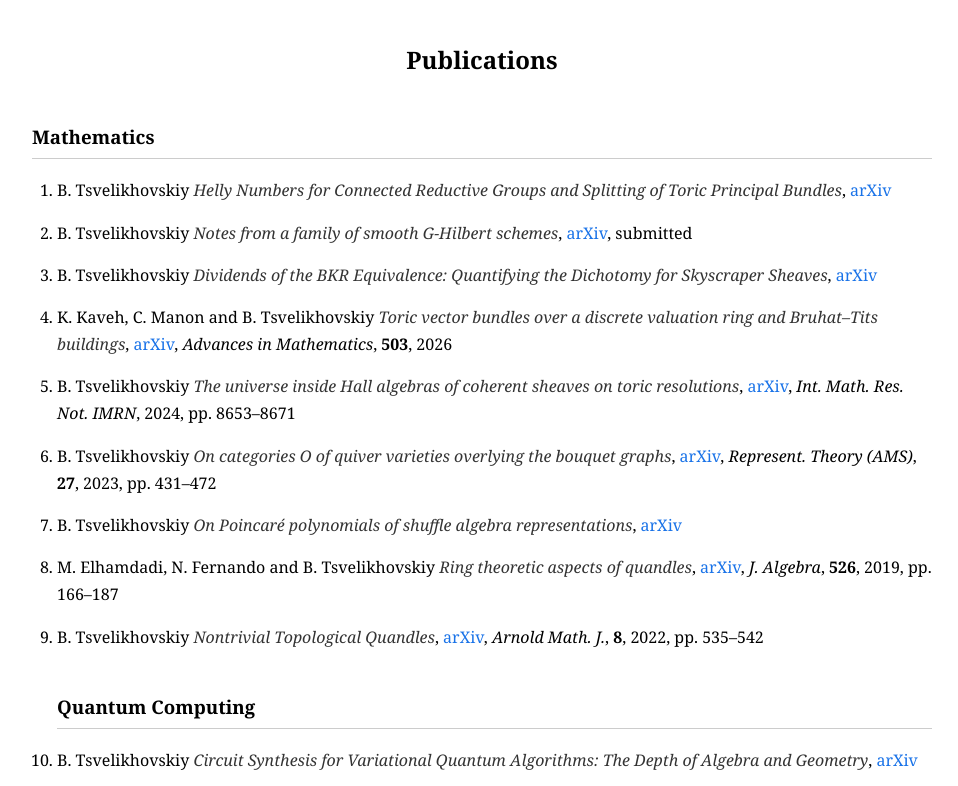
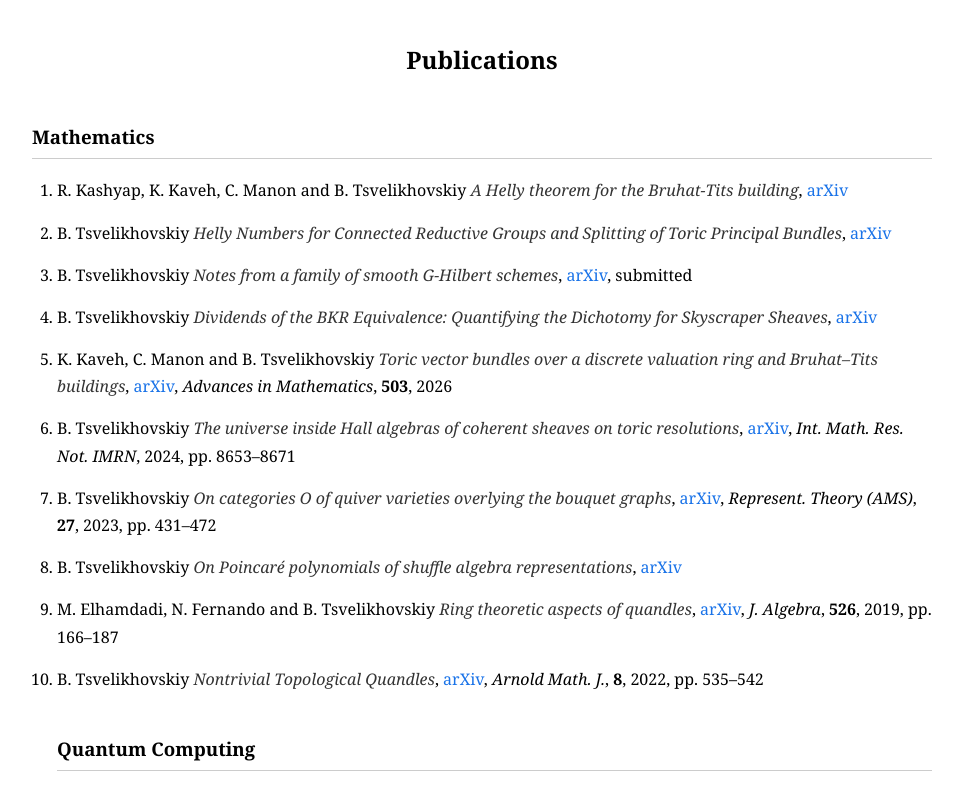
Before and after one commit to BorisTsv/BorisTsv.github.io, a plain HTML site: page Publications.html in a window 1280 px wide. Shown: the top 786 px of the page, without its empty margins (158-1116 px from the left). Drawn offline with Linux system fonts and the light colour scheme.

Commit message:
Add publication entry for R. Kashyap et al.

```diff
--- a/Publications.html
+++ b/Publications.html
@@ -60,6 +60,9 @@
 <!-- MATHEMATICS -->
 <h3>Mathematics</h3>
 <ol>
+  <li>R. Kashyap, K. Kaveh, C. Manon and B. Tsvelikhovskiy <i>A Helly theorem for the Bruhat-Tits building</i>,
+  <a href="https://arxiv.org/abs/2611.17844">arXiv</a></li>
+
   <li>B. Tsvelikhovskiy <i>Helly Numbers for Connected Reductive Groups and Splitting of Toric Principal Bundles</i>,
   <a href="https://arxiv.org/abs/2610.11340">arXiv</a></li>
 
```
